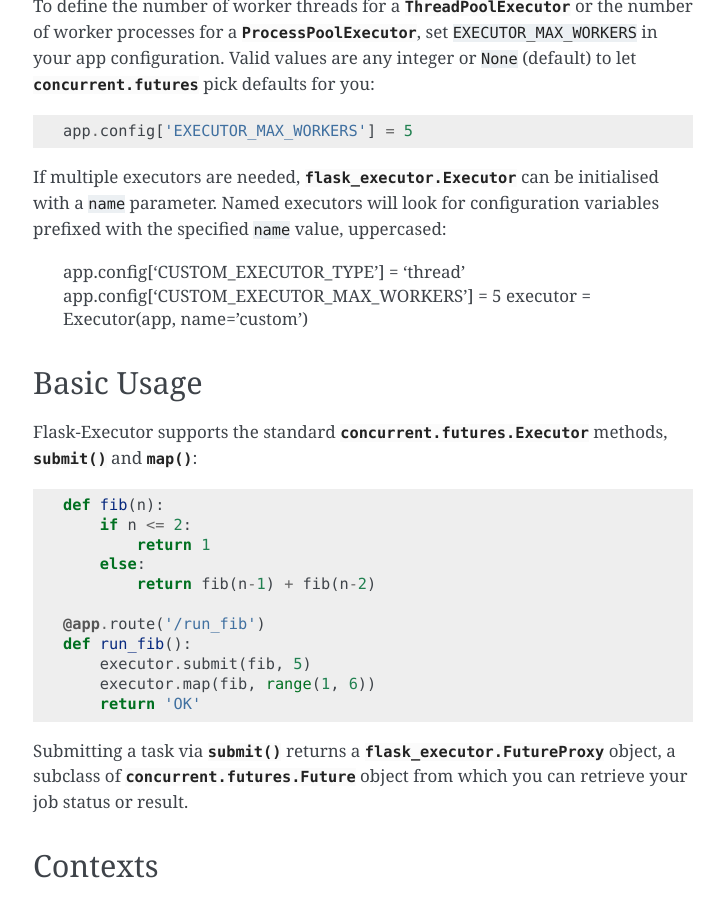
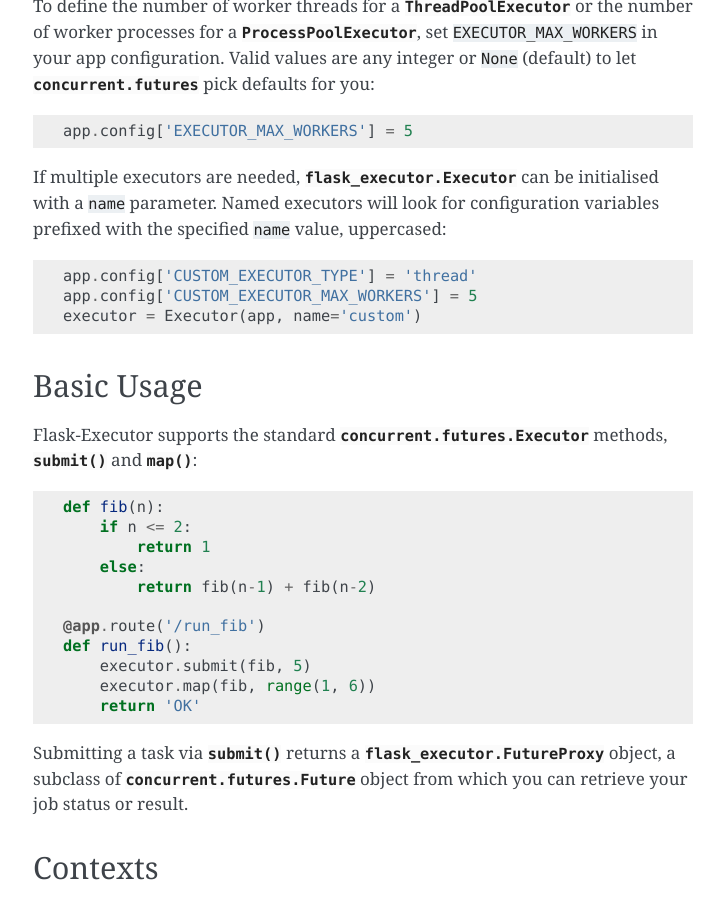
Before and after one commit to dchevell/flask-executor, a Sphinx documentation site: the page built from docs/index.rst, in a window 1280 px wide and 900 px high, scrolled down 1117 px. Shown: the whole window, without its empty margins (387-1111 px from the left). Built offline with Sphinx 7.4.7, drawn with Linux system fonts in a browser that asks for light colours.

Commit message:
Fix typo in documentation

```diff
--- a/docs/index.rst
+++ b/docs/index.rst
@@ -61,7 +61,7 @@ to let :py:mod:`concurrent.futures` pick defaults for you::
 
 If multiple executors are needed, :class:`flask_executor.Executor` can be initialised with a ``name``
 parameter. Named executors will look for configuration variables prefixed with the specified ``name``
-value, uppercased:
+value, uppercased::
 
     app.config['CUSTOM_EXECUTOR_TYPE'] = 'thread'
     app.config['CUSTOM_EXECUTOR_MAX_WORKERS'] = 5
```
